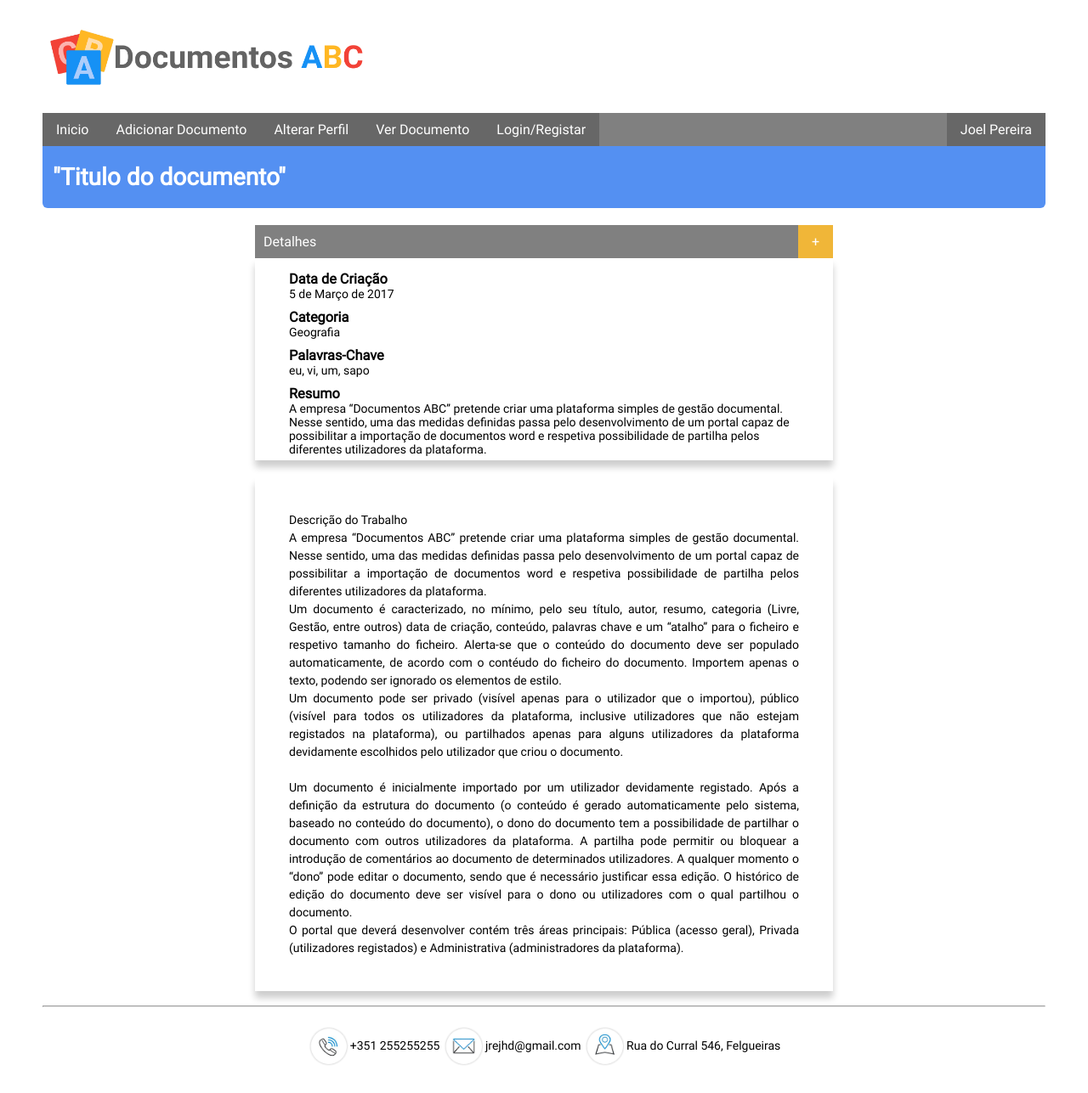
After one commit to joseabernardes/documentos_abc, a PHP site: page /v_private/view-document.php in a window 1280 px wide. The commit adds this page. Shown: the whole page at 85% size. Run offline with PHP 8.4, Linux system fonts and the light colour scheme.

Commit message:
criar detalhes

```diff
--- a/partials/_header.php
+++ b/partials/_header.php
@@ -11,7 +11,8 @@
                 </ul>
             </li><!--
             --><li><a href="../v_private/change-profile.php">Alterar Perfil</a></li><!--
-            --><li><a href="/v_public/authentication.php">Login/Registar</a></li>
+            --><li><a href="../v_private/view-document.php">Ver Documento</a></li><!--
+            --><li><a href="../v_public/authentication.php">Login/Registar</a></li>
             <li class="drop" id="nav_right">
                 <a  href="#">Joel Pereira</a>
                 <ul>
--- a/styles/style.css
+++ b/styles/style.css
@@ -31,6 +31,13 @@ h1#main-title{
 @font-face{
     font-family: Roboto;
     src: url(../fonts/Roboto-Regular.ttf);
+}
+
+.noselect{
+    -webkit-user-select: none; /* Chrome, Opera, Safari */
+    -moz-user-select: none; /* Firefox 2+ */
+    -ms-user-select: none; /* IE 10+ */
+    user-select: none; /* Standard syntax */
 }
 
 /*---------------------------------HEADER---------------------------------*/
@@ -112,10 +119,6 @@ header > nav > ul ul {
     header > nav > ul li{ /*todas as li's'*/
         text-align: center;
     }
-
-
-
-
 }
 
 /*---------------------------------FOOTER---------------------------------*/
@@ -214,9 +217,6 @@ form input#Cp1R ,form input#Cp2R{
     display: inline-block;
 }
 
-
-
-
 /*-----------------------------CHANGE-PROFILE-----------------------------*/
 form#change-profile input[type=submit]{
     margin-right: 4px;
@@ -301,3 +301,66 @@ form#document fieldset{
     font-size: 18px;
     padding: 8px 0px;
 }
+
+
+
+/*------------------------------VIEW-DOCUMENT------------------------------*/
+
+main#view-doc{
+    width: fit-content;
+    margin-left: auto;
+    margin-right: auto;
+    display: flex;
+    flex-flow: column;
+}
+
+main#view-doc > p#doc  {
+    max-width: 600px;
+    margin: 10px;
+    white-space: pre-line;
+    text-align: justify;
+    text-justify: inter-word;
+    line-height: 1.5;
+    padding:40px;
+    box-shadow: 0px 8px 8px 0px rgba(0,0,0,0.2);
+
+}
+main#view-doc > div#top h3{
+    margin: 10px 0px 0px 0px;
+}
+main#view-doc > div#top{
+    max-width: 680px;
+    margin:10px;
+}
+main#view-doc div#details{
+    font-size: 16px;
+    background-color: grey;
+    color:white;
+}
+main#view-doc div#details > span{
+    display: inline-block;
+}
+
+main#view-doc div#details > span:first-child{
+    padding: 10px 0px;
+    margin-left: 10px;
+    cursor: default;
+}
+
+main#view-doc div#details > span:last-child{
+    background-color: rgb(240,182,56);
+    padding: 10px 16px;
+    vertical-align: middle;
+    float: right;
+    cursor: pointer;
+}
+
+main#view-doc div#details > span:last-child:hover{
+    opacity: 0.8;
+}
+
+main#view-doc div#content{
+    /*border: 1px solid white;*/
+    box-shadow: 0px 8px 8px 0px rgba(0,0,0,0.2);
+    padding:5px 40px;
+}
--- /dev/null
+++ b/v_private/view-document.php
@@ -0,0 +1,36 @@
+<!DOCTYPE html>
+<html>
+    <head>
+        <?php include_once '../partials/_head.php'; ?>
+        <title>"Titulo do documento"</title>
+    </head>
+    <body>
+        <?php include_once '../partials/_header.php'; ?>
+        <h1 id="main-title">"Titulo do documento"</h1>
+        <main id="view-doc">
+            <div id="top">
+                <div id="details" class="noselect"><span>Detalhes</span><span>+</span></div>
+                <div id="content">
+                    <h3>Data de Criação</h3>
+                    5 de Março de 2017
+                         <h3>Categoria</h3>
+                    Geografia
+                         <h3>Palavras-Chave</h3>
+                    eu, vi, um, sapo
+                    <h3>Resumo</h3>
+                    A empresa “Documentos ABC” pretende criar uma plataforma simples de gestão documental. Nesse sentido, uma das medidas definidas passa pelo desenvolvimento de um portal capaz de possibilitar a importação de documentos word e respetiva possibilidade de partilha pelos diferentes utilizadores da plataforma.
+
+                </div>
+            </div>
+            <p id="doc">Descrição do Trabalho
+                A empresa “Documentos ABC” pretende criar uma plataforma simples de gestão documental. Nesse sentido, uma das medidas definidas passa pelo desenvolvimento de um portal capaz de possibilitar a importação de documentos word e respetiva possibilidade de partilha pelos diferentes utilizadores da plataforma.
+                Um documento é caracterizado, no mínimo, pelo seu título, autor, resumo, categoria (Livre, Gestão, entre outros) data de criação, conteúdo, palavras chave e um “atalho” para o ficheiro e respetivo tamanho do ficheiro. Alerta-se que o conteúdo do documento deve ser populado automaticamente, de acordo com o contéudo do ficheiro do documento. Importem apenas o texto, podendo ser ignorado os elementos de estilo.
+                Um documento pode ser privado (visível apenas para o utilizador que o importou), público (visível para todos os utilizadores da plataforma, inclusive utilizadores que não estejam registados na plataforma), ou partilhados apenas para alguns utilizadores da plataforma devidamente escolhidos pelo utilizador que criou o documento.
+
+                Um documento é inicialmente importado por um utilizador devidamente registado. Após a definição da estrutura do documento (o conteúdo é gerado automaticamente pelo sistema, baseado no conteúdo do documento), o dono do documento tem a possibilidade de partilhar o documento com outros utilizadores da plataforma. A partilha pode permitir ou bloquear a introdução de comentários ao documento de determinados utilizadores. A qualquer momento o “dono” pode editar o documento, sendo que é necessário justificar essa edição. O histórico de edição do documento deve ser visível para o dono ou utilizadores com o qual partilhou o documento.
+                O portal que deverá desenvolver contém três áreas principais: Pública (acesso geral), Privada (utilizadores registados) e Administrativa (administradores da plataforma).
+            </p>
+        </main>
+        <?php include_once '../partials/_footer.php'; ?>
+    </body>
+</html>
--- a/v_public/authentication.php
+++ b/v_public/authentication.php
@@ -22,7 +22,7 @@
                 <input required id="PassR" type="text" placeholder="password" name="PassR" maxlength="50">
                 <input required id="PassR2" type="text" placeholder="Confirme Password" name="PassR2" maxlength="50">
                <input required id="NameR" type="text" placeholder="Nome" name="NameR" maxlength="50">
-                <label for="file">Fotografia</label>
+                <label>Fotografia</label>
                 <input required accept="image/*" id="file" type="file" name="file"/>
                 <input required id="PhoneR" type="tel" placeholder="Telemovel" name="PhoneR" maxlength="50">
                 <input required id="addressR" type="text" placeholder="Rua" name="Addressr" maxlength="50">
```
Also changed, not shown: v_private/new-document.php (+9 -4 lines).
